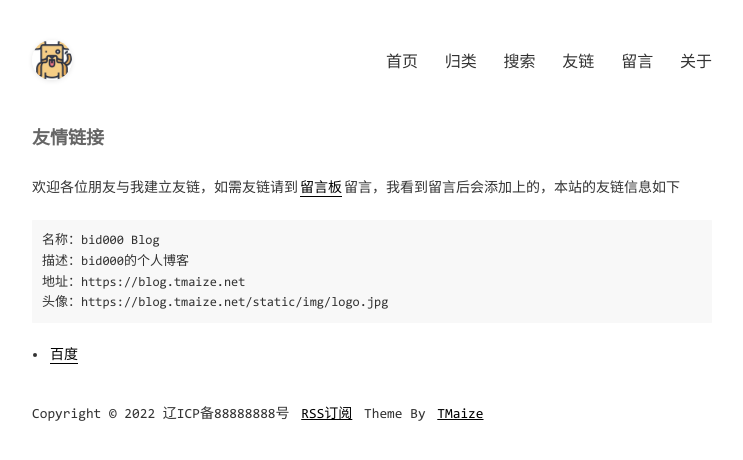
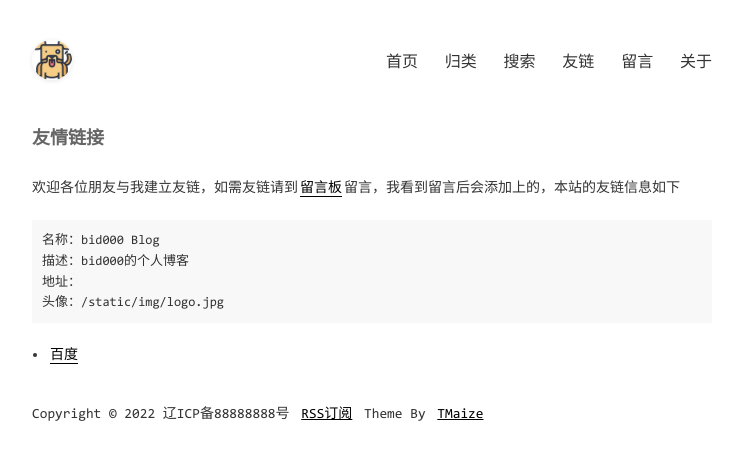
Before and after one commit to CaiJi-bai/CaiJi-bai.github.io, a Jekyll site: the page built from pages/links.md, in a window 1280 px wide. Shown: the top 460 px of the page, without its empty margins (268-1011 px from the left). Built offline with Jekyll 4.4.1, drawn with Linux system fonts in a browser that asks for light colours.

Commit message:
little .

```diff
--- a/_config.yml
+++ b/_config.yml
@@ -3,8 +3,8 @@ encoding: utf-8
 # SEO相关信息
 title: bid000 Blog
 description: bid000的个人博客
-keywords: TMaize,Blog,Java,Html,JavaScript
-author: TMaize
+keywords: bid000,Blog,Java,Html,JavaScript
+author: bid000
 footerText: 'Copyright © 2022 辽ICP备88888888号'
 
 # 这些不要动
@@ -17,11 +17,11 @@ exclude: ['CNAME', 'README.md', 'LICENSE', '_site', 'dist', 'Gemfile', 'Gemfile.
 
 # 域名配置
 # baseurl配置,如果网站部署在根目录下的其他目录中，请设置为 /目录名
-domainUrl: 'https://blog.tmaize.net'
+domainUrl:
 baseurl: ''
 
 # 吐个槽地址，会在chat页面中重定向到该地址
-tucaoUrl: https://support.qq.com/product/86335
+tucaoUrl: https://www.baidu.com
 
 # 菜单
 # 必填字段 title: '文本' url: '链接'
```
